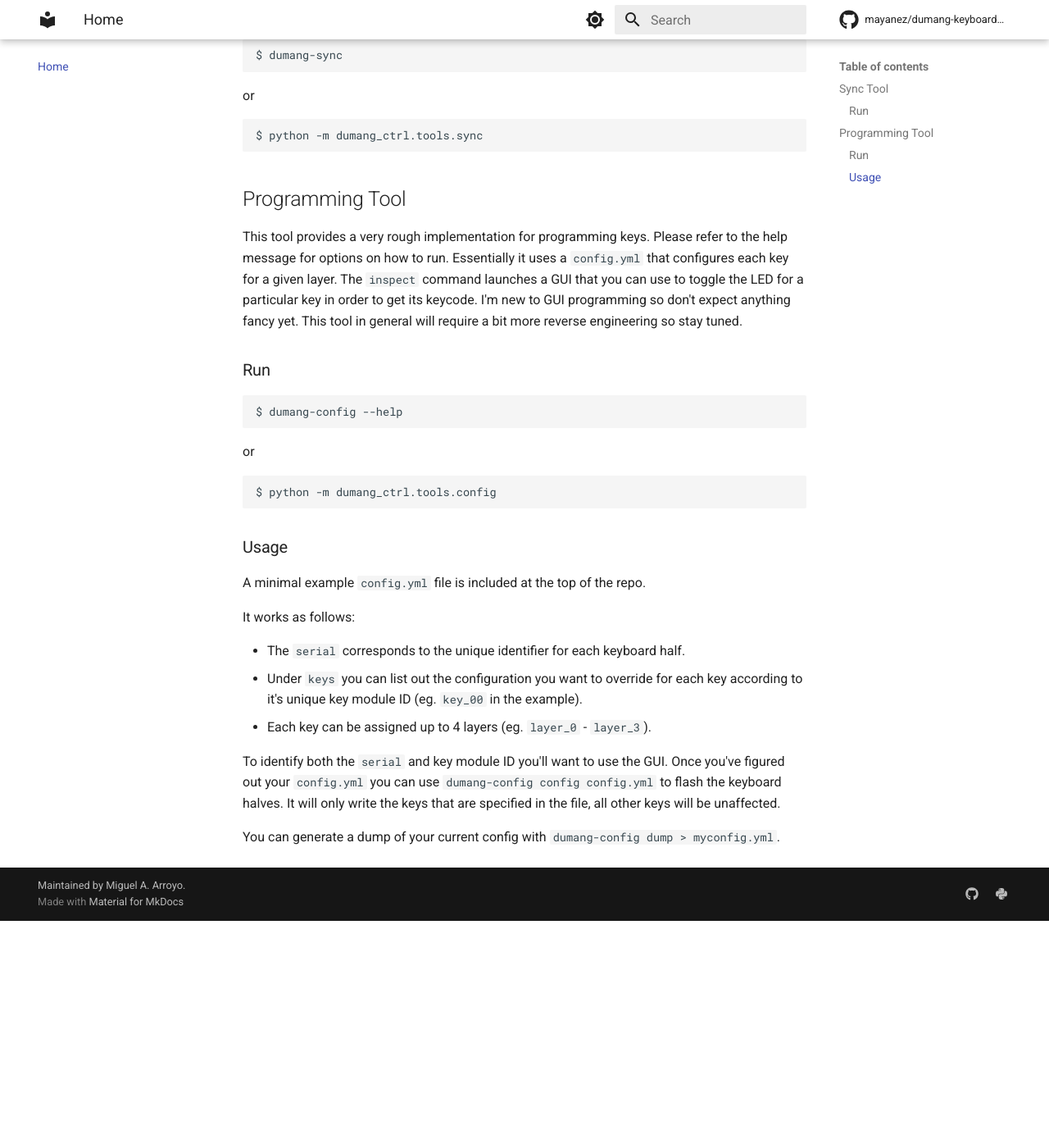
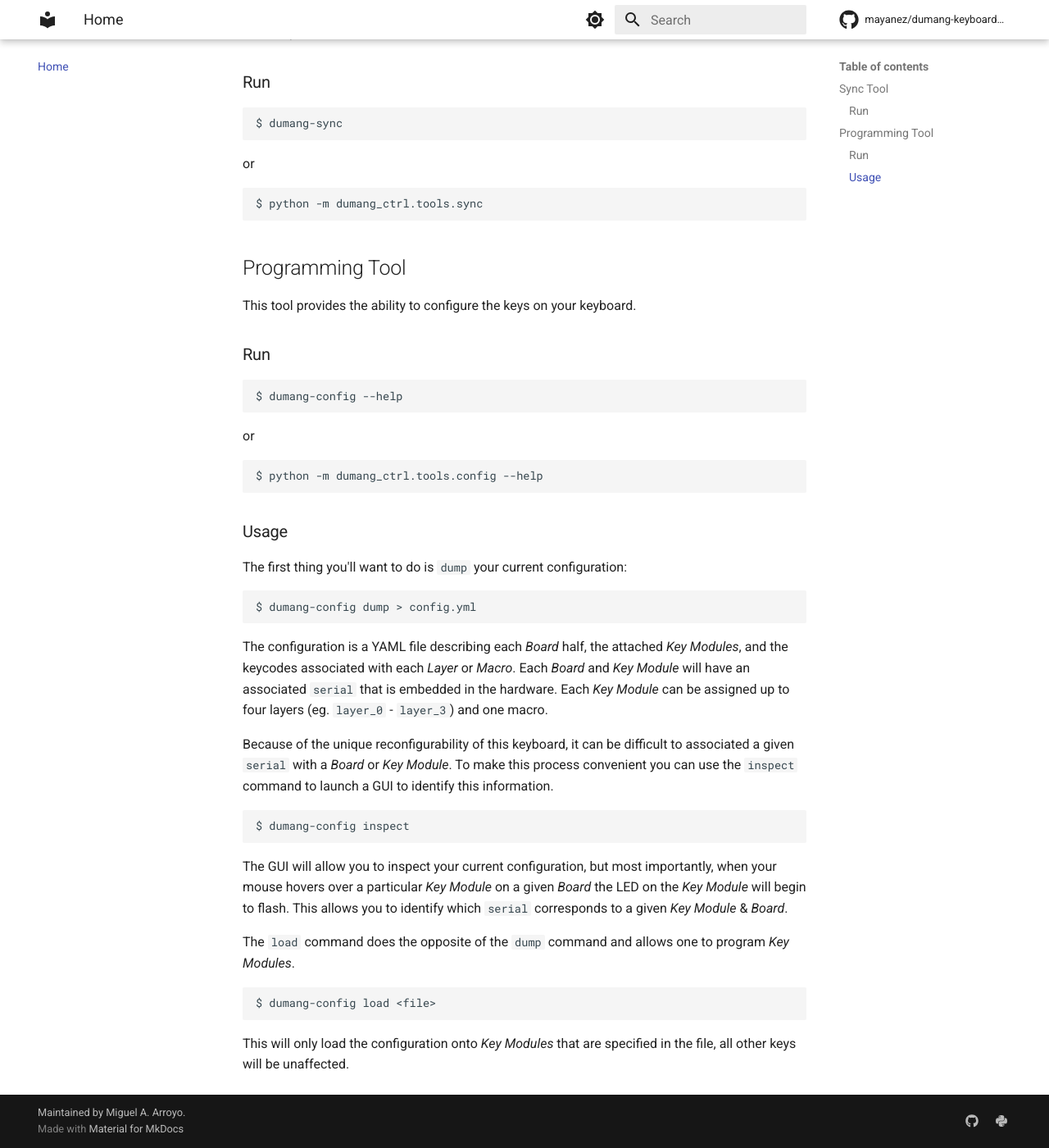
Before and after one commit to mayanez/dumang-keyboard-ctrl, an MkDocs documentation site: the page built from docs/index.md, in a window 1280 px wide and 1400 px high, scrolled down 563 px. Shown: the whole window at 82% size. Built offline with MkDocs 1.6.1 and Material for MkDocs 9.7.7, drawn with Linux system fonts in a browser that asks for light colours; comment, search, counter and statistics services are not loaded; before the commit the page ends 1686 px from its top, so only the background shows below that; some of the changed text lies outside the part shown.

Commit message:
docs: Update Documentation

```diff
--- a/docs/index.md
+++ b/docs/index.md
@@ -1,17 +1,16 @@
-# dumang-keyboard-ctrl
+![Logo](../images/dumang-logo.png)
+# BeyondQ DuMang Keyboard Programming Tools
+![GitHub](https://img.shields.io/github/license/mayanez/dumang-keyboard-ctrl)
+![PyPI](https://img.shields.io/pypi/v/dumang-ctrl)
+![MadeWithPython](https://img.shields.io/badge/Made%20with-Python-1f425f.svg)
+![Maintained](https://img.shields.io/badge/Maintained%3F-yes-green.svg)
 
-[![Release](https://img.shields.io/github/v/release/mayanez/dumang-keyboard-ctrl)](https://img.shields.io/github/v/release/mayanez/dumang-keyboard-ctrl)
-[![Build status](https://img.shields.io/github/actions/workflow/status/mayanez/dumang-keyboard-ctrl/main.yml?branch=main)](https://github.com/mayanez/dumang-keyboard-ctrl/actions/workflows/main.yml?query=branch%3Amain)
-[![Commit activity](https://img.shields.io/github/commit-activity/m/mayanez/dumang-keyboard-ctrl)](https://img.shields.io/github/commit-activity/m/mayanez/dumang-keyboard-ctrl)
-[![License](https://img.shields.io/github/license/mayanez/dumang-keyboard-ctrl)](https://img.shields.io/github/license/mayanez/dumang-keyboard-ctrl)
-
-Dumang DK6 Tools
 
 ## Sync Tool
 
 This tool is a daemon process that can be used to sync the two keyboard halves for layer functionality.
 
-You may want to setup this tool to run at startup. Depending on your distribution `systemd` is a likely solution. See https://github.com/arjun024/systemd-example-startup for an example. An Arch Linux AUR and Debian package are soon to follow which will make this seamless.
+You may want to setup this tool to run at startup. Depending on your distribution `systemd` is a likely solution. See https://github.com/arjun024/systemd-example-startup for an example. If you installed via the AUR package this is setup automatically. Please refer to the install instructions in the repo's main README.
 
 ### Run
 
@@ -23,8 +22,7 @@ or
 
 ## Programming Tool
 
-This tool provides a very rough implementation for programming keys. Please refer to the help message for options on how to run. Essentially it uses a `config.yml` that configures each key for a given layer.
-The `inspect` command launches a GUI that you can use to toggle the LED for a particular key in order to get its keycode. I'm new to GUI programming so don't expect anything fancy yet. This tool in general will require a bit more reverse engineering so stay tuned.
+This tool provides the ability to configure the keys on your keyboard.
 
 ### Run
 
@@ -32,18 +30,24 @@ The `inspect` command launches a GUI that you can use to toggle the LED for a pa
 
 or
 
-    $ python -m dumang_ctrl.tools.config
+    $ python -m dumang_ctrl.tools.config --help
 
 ### Usage
 
-A minimal example `config.yml` file is included at the top of the repo.
+The first thing you'll want to do is `dump` your current configuration:
 
-It works as follows:
+    $ dumang-config dump > config.yml
 
-- The `serial` corresponds to the unique identifier for each keyboard half.
-- Under `keys` you can list out the configuration you want to override for each key according to it's unique key module ID (eg. `key_00` in the example).
-- Each key can be assigned up to 4 layers (eg. `layer_0` - `layer_3`).
+The configuration is a YAML file describing each _Board_ half, the attached _Key Modules_, and the keycodes associated with each _Layer_ or _Macro_. Each _Board_ and _Key Module_ will have an associated `serial` that is embedded in the hardware. Each _Key Module_ can be assigned up to four layers (eg. `layer_0` - `layer_3`) and one macro.
 
-To identify both the `serial` and key module ID you'll want to use the GUI. Once you've figured out your `config.yml` you can use `dumang-config config config.yml` to flash the keyboard halves. It will only write the keys that are specified in the file, all other keys will be unaffected.
+Because of the unique reconfigurability of this keyboard, it can be difficult to associated a given `serial` with a _Board_ or _Key Module_. To make this process convenient you can use the `inspect` command to launch a GUI to identify this information.
 
-You can generate a dump of your current config with `dumang-config dump > myconfig.yml`.
+    $ dumang-config inspect
+
+The GUI will allow you to inspect your current configuration, but most importantly, when your mouse hovers over a particular _Key Module_ on a given _Board_ the LED on the _Key Module_ will begin to flash. This allows you to identify which `serial` corresponds to a given _Key Module_ & _Board_.
+
+The `load` command does the opposite of the `dump` command and allows one to program _Key Modules_.
+
+    $ dumang-config load <file>
+
+This will only load the configuration onto _Key Modules_ that are specified in the file, all other keys will be unaffected.
```
Also changed, not shown: README.md (+22 -48 lines), images/dumang-logo.png (added).
